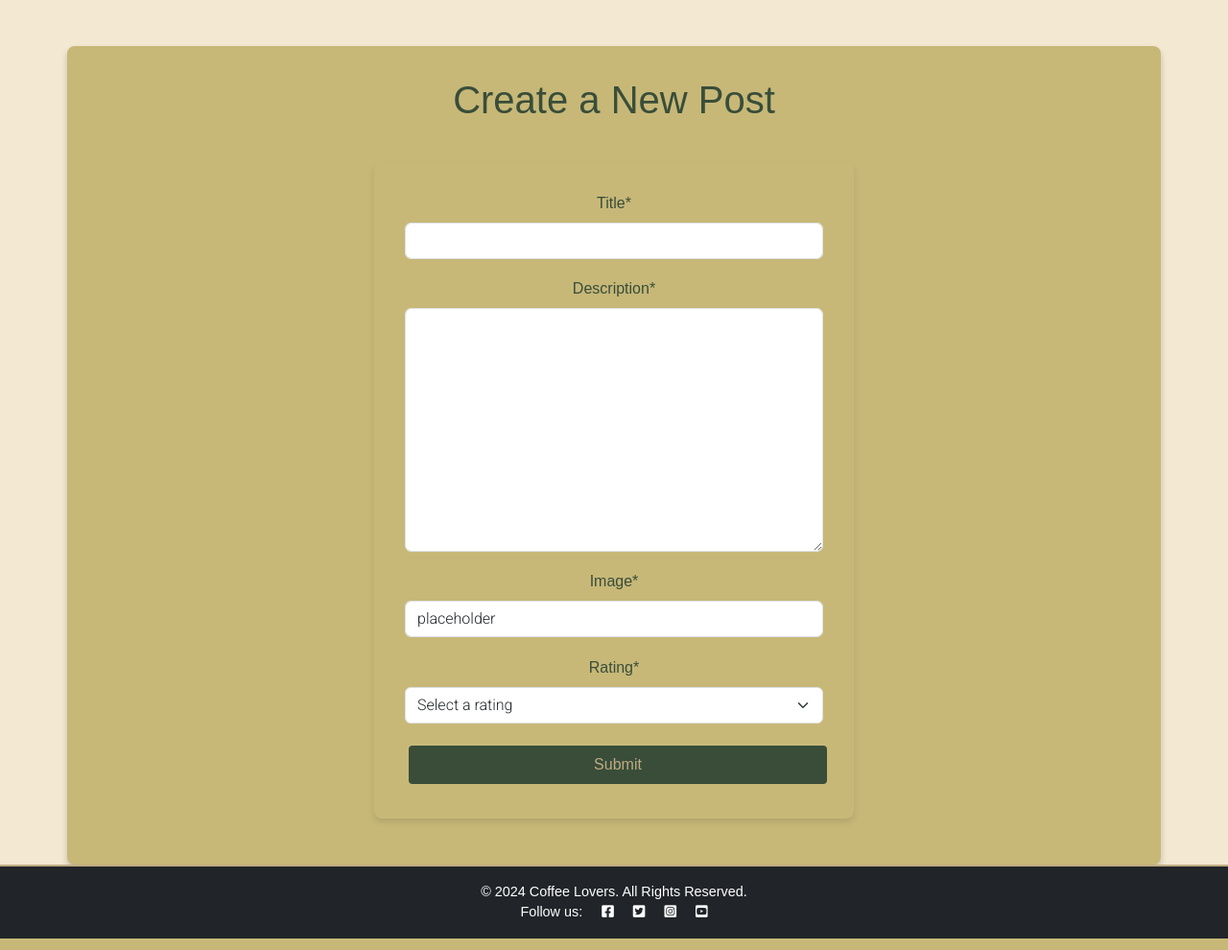
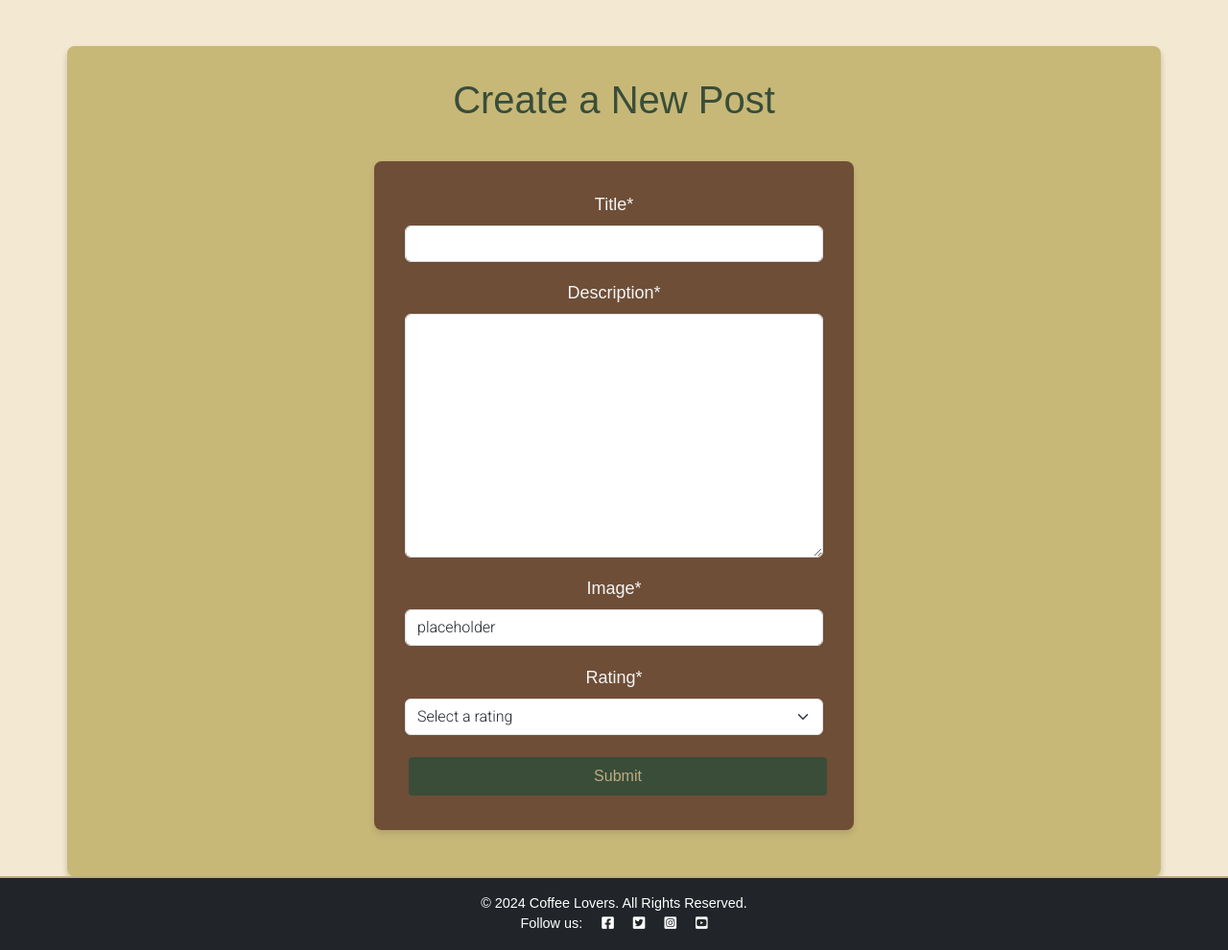
Before and after one commit to julianbohm/coffee-blog, a Django app: page /blog/create/ in a window 1280 px wide. Shown: the part 58-1048 px from the top of the page at 96% size. Run offline with Django 4.2, Linux system fonts and the light colour scheme; the visitor is signed in with stand-in values (Sample User, id 1); parts of the project's set-up code (start-up, migrations or seed data) failed here and were passed over; some libraries are stand-ins or nearby versions.

Commit message:
form style css

```diff
--- a/static/css/style.css
+++ b/static/css/style.css
@@ -141,7 +141,9 @@ footer p {
 }
 
 form {
-    background-color: var(--olive-green);
+    background-color: #6f4e37;
+    color: whitesmoke;
+    font-size:large;
     padding: 2rem;
     border-radius: 8px;
     box-shadow: 0 4px 6px rgba(0, 0, 0, 0.1);
```
